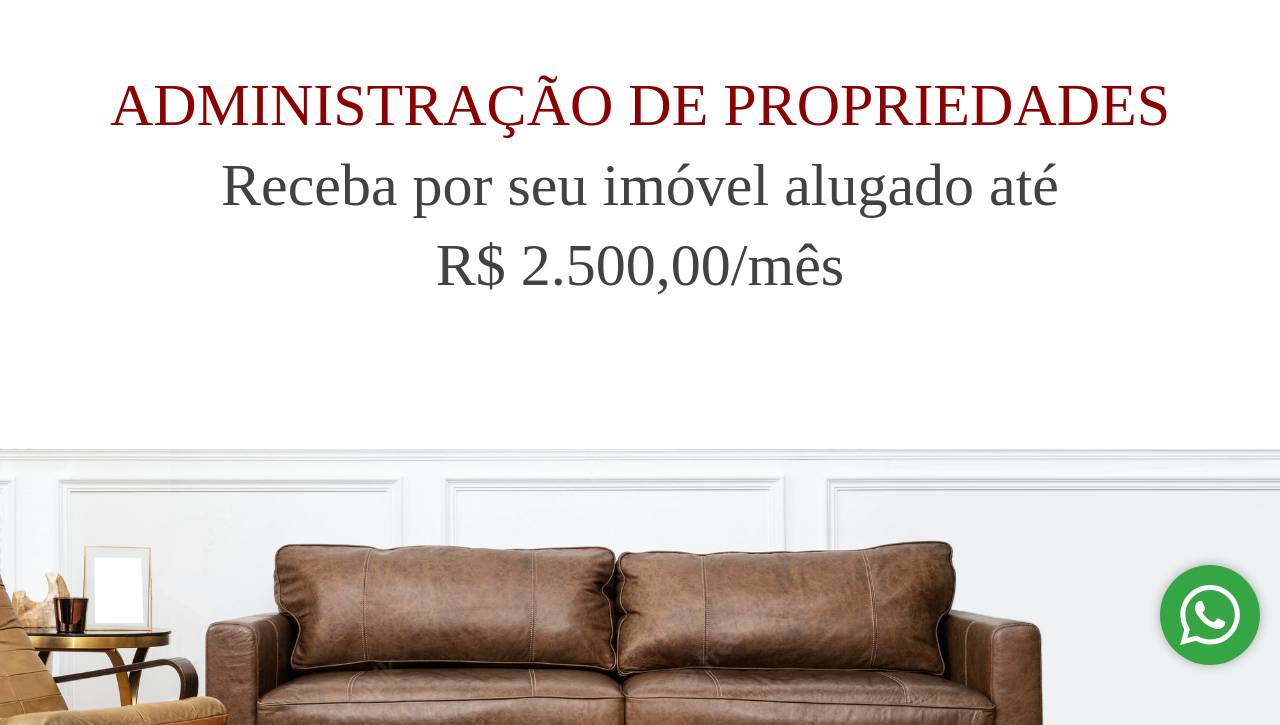
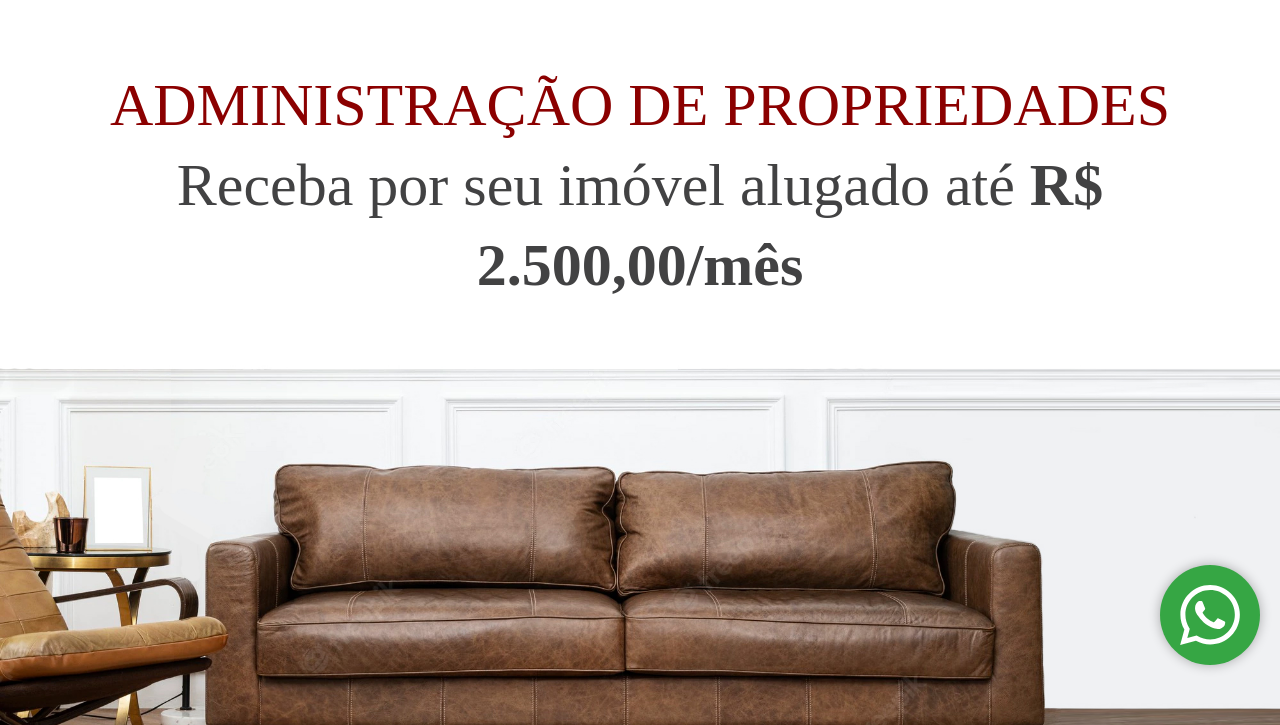
Before and after one commit to assessoriadigitalizesites/ap, a plain HTML site: page index.html in a window 1280 px wide. Shown: the part 75-800 px from the top of the page. Drawn offline with Linux system fonts and the light colour scheme; a web font is replaced by a local one.

Commit message:
Update index.html

```diff
--- a/index.html
+++ b/index.html
@@ -96,7 +96,8 @@
   <div class="banner" id="home">
   <span class="banner-title" data-aos="fade-up" data-aos-duration="500">
   <span style="color: darkred;">ADMINISTRAÇÃO DE PROPRIEDADES</span><br/>
-  Receba por seu imóvel alugado até <br>R$ 2.500,00/mês</br><br/>
+Receba por seu imóvel alugado até <span style="font-weight: bold;">R$ 2.500,00/mês</span><br/>
+
 </span>
     <img class="banner-img" src="img/banner-2.jpg"/>
   </div>
```
